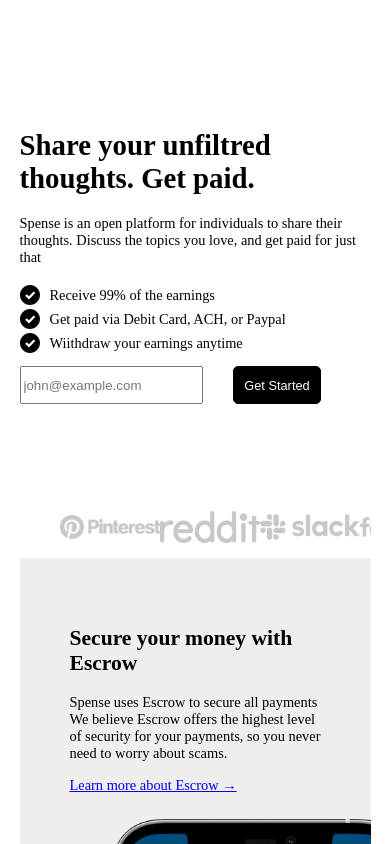
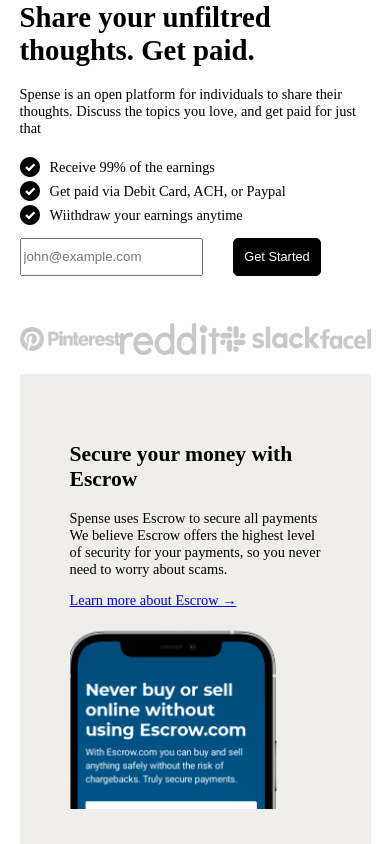
Before and after one commit to pana5he/spense, a website: page index.html in a window 390 px wide. Shown: the part 560-1404 px from the top of the page. Drawn offline with Linux system fonts and the light colour scheme.

Commit message:
almost there

```diff
--- a/index.html
+++ b/index.html
@@ -67,16 +67,16 @@
     </div>
 
     <div class="container">
-        <div id="partners">
+        <div class="partners">
             <ul>
-                <li><img src="./Assets/Pinterest Logo.png" alt=""></li>
-                <li><img src="./Assets/Reddit Logo.png" alt=""></li>
-                <li><img src="./Assets/Slack Logo.png" alt=""></li>
-                <li><img src="./Assets/Facebook Logo.png" alt=""></li>
-                <li><img src="./Assets/Twitter Logo.png" alt=""></li>
-                <li><img src="./Assets/Google Logo.png" alt=""></li>
-                <li><img src="./Assets/Dribbble Logo.png" alt=""></li>
-                <li><img src="./Assets/Youtube Logo.png" alt=""></li>
+                <li><img src="./Assets/Pinterest Logo.png" alt="Pinterest Logo"></li>
+                <li><img src="./Assets/Reddit Logo.png" alt="Reddit Logo"></li>
+                <li><img src="./Assets/Slack Logo.png" alt="Slack Logo"></li>
+                <li><img src="./Assets/Facebook Logo.png" alt="Facebook Logo"></li>
+                <li><img src="./Assets/Twitter Logo.png" alt="Twitter Logo"></li>
+                <li><img src="./Assets/Google Logo.png" alt="Google Logo"></li>
+                <li><img src="./Assets/Dribbble Logo.png" alt="Dribble Logo"></li>
+                <li><img src="./Assets/Youtube Logo.png" alt="Youtube Logo"></li>
             </ul>
         </div>
         <section class="content">
@@ -91,8 +91,8 @@
             </div>
 
             <!-- Placeholder div to create width on mobile for the background image-->
-            <div class="phone-hidden">
-
+            <div class="phone-image">
+                <img src="Assets/Phone Mockup.png" alt="Image of phone" />
             </div>
         </section>
         <div class="text-editor">
@@ -117,7 +117,7 @@
                         and get paid for doing just that.
                     </p>
                 </div>
-                <div class="footer-links-container">
+                <div class="footer-links-container"></div>
                     <div class="footer-links">
                         <h3>Resources</h3>
                         <ul>
@@ -146,7 +146,6 @@
                             <li><a href="Jobs">Jobs</a></li>
                         </ul>
                     </div>
-                </div>
             </div>
         </div>
     </footer>
--- a/main.css
+++ b/main.css
@@ -67,10 +67,34 @@
 }
 
 .content {
-    background-image: url("./Assets/Phone\ Mockup.png");
-    background-size: cover;
+}
+.partners {
+    overflow-y: scroll;
+}
+.partners li {
+    /* margin: auto 25px; */
+}
+.partners::-webkit-scrollbar {
+    display: none;
+  }
+
+.partners{
+    -ms-overflow-style: none;  /* IE and Edge */
+    scrollbar-width: none;  /* Firefox */
+  }
+
+.partners ul {
+    display: flex;
+    align-items: center;
+    justify-content: space-between;
+    list-style: none;
+    padding: 0;
+    align-items: center;
 }
 
+.partners li img {
+    width: 100px;
+}
 .hero {
     display: flex;
     padding: 0 0 60px;
@@ -91,6 +115,9 @@
     flex: 1 1 auto;
 }
 
+.hero-description h1{
+    margin-top:  0;
+}
 .hero-description ul {
     padding: 0;
 }
@@ -111,12 +138,21 @@
     margin-right: 10px;
 }
 
-#phone-mockup img{
-    width: 90%;
+.middle-section {
+    width: 50%;
 }
 
-.middle-section {
-    width: 30%;
+.phone-image {
+    width: 100%;
+    position: relative;
+}
+
+.phone-image img{
+    position: absolute;
+    width: 50rem;
+    object-fit: cover;
+    top: -0.8rem;
+    right: 4rem;
 }
 
 .content {
@@ -129,7 +165,7 @@
 }
 
 #partners li{
-    display: inline-flex;
+
 
 }
 
@@ -208,12 +244,13 @@
     }
     }
 
-@media (max-width: 1270px) {
+@media (max-width: 1000px) {
     .container {
         width: 90%;
     }
     .hero{
         flex-direction: column-reverse;
+        padding: 0;
     }
     .hero-image {
         justify-content: flex-start;
@@ -229,19 +266,42 @@
     .hero-description {
         width: 100%;
     }
+
+    .content {
+        flex-direction: column;
+    }
+
+    .middle-section {
+        width: 60%;
+    }
+    .phone-image img{
+        object-fit: cover;
+        object-position: -18rem;
+        height: 250px;
+        width: 100%;
+        position: static;
+    }
+
+    .text-editor {
+        flex-direction: column-reverse;
+    }
+
+    .footer-container {
+        flex-wrap: wrap;
+    }
+
 }
 
-@media (max-width: 480px) {
+@media (max-width: 600px) {
 
-    .container {
-        width: 90%;
-        overflow: hidden;
-    }
     body {
         font-size: 0.9rem;
     }
     nav {
         display: none;
+    }
+    .mobile-nav {
+        display:block;
     }
 
 
@@ -258,6 +318,9 @@
         margin-right: 30px;
     }
 
+    .hero-image {
+        height: auto;
+    }
 
     .hero-image img {
         object-fit: contain;
@@ -267,6 +330,10 @@
         width: 100%;
     }
 
+    .phone-image img {
+        object-position: -20rem;
+        height: 200px;
+    }
     .text-editor {
         flex-direction: column-reverse;
     }
@@ -279,17 +346,13 @@
         background-position: bottom left -365px;
         background-repeat: no-repeat;
     }
-    .phone-hidden {
-        width: 200px;
-        height: 230px;
-    }
 
     .text-editor-img img {
         width: 100%;
     }
 
     .footer-container {
-        flex-direction: column;
+        flex-wrap: wrap;
     }
 
     .company-description {
```
